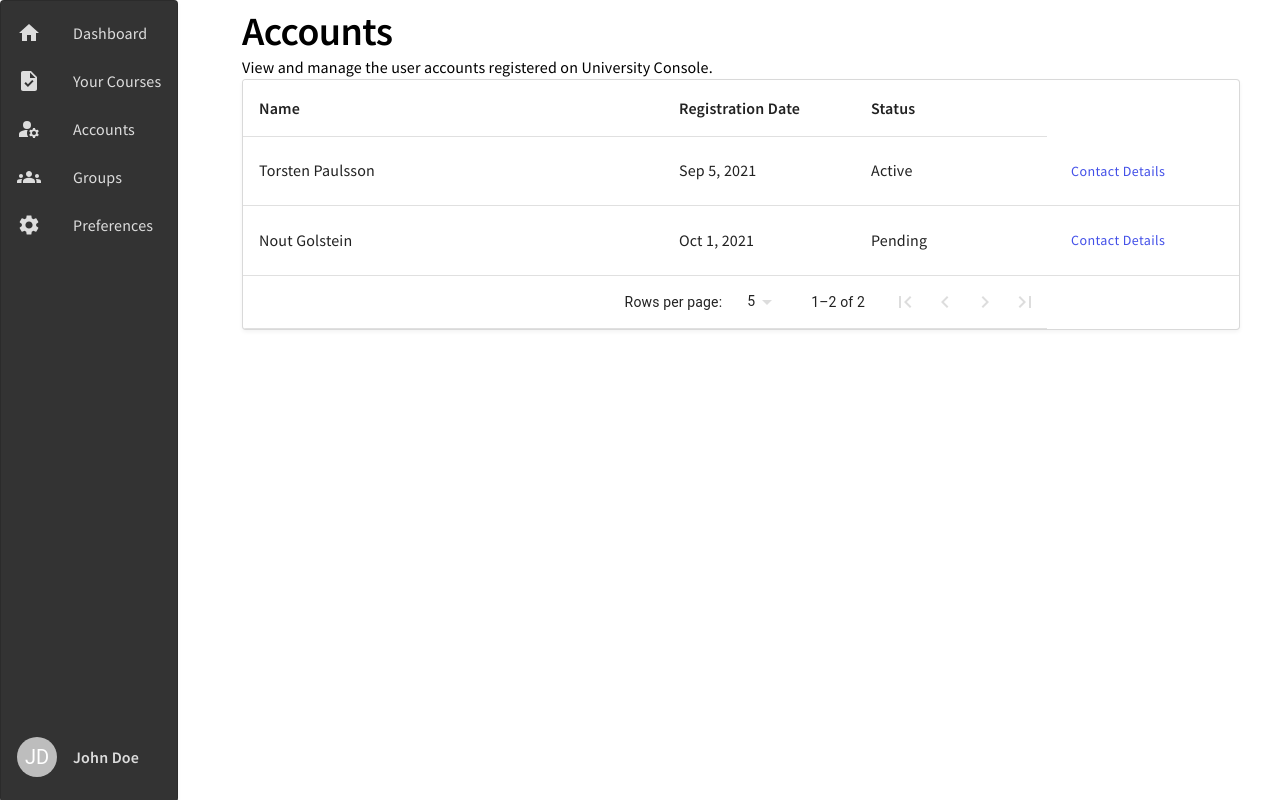
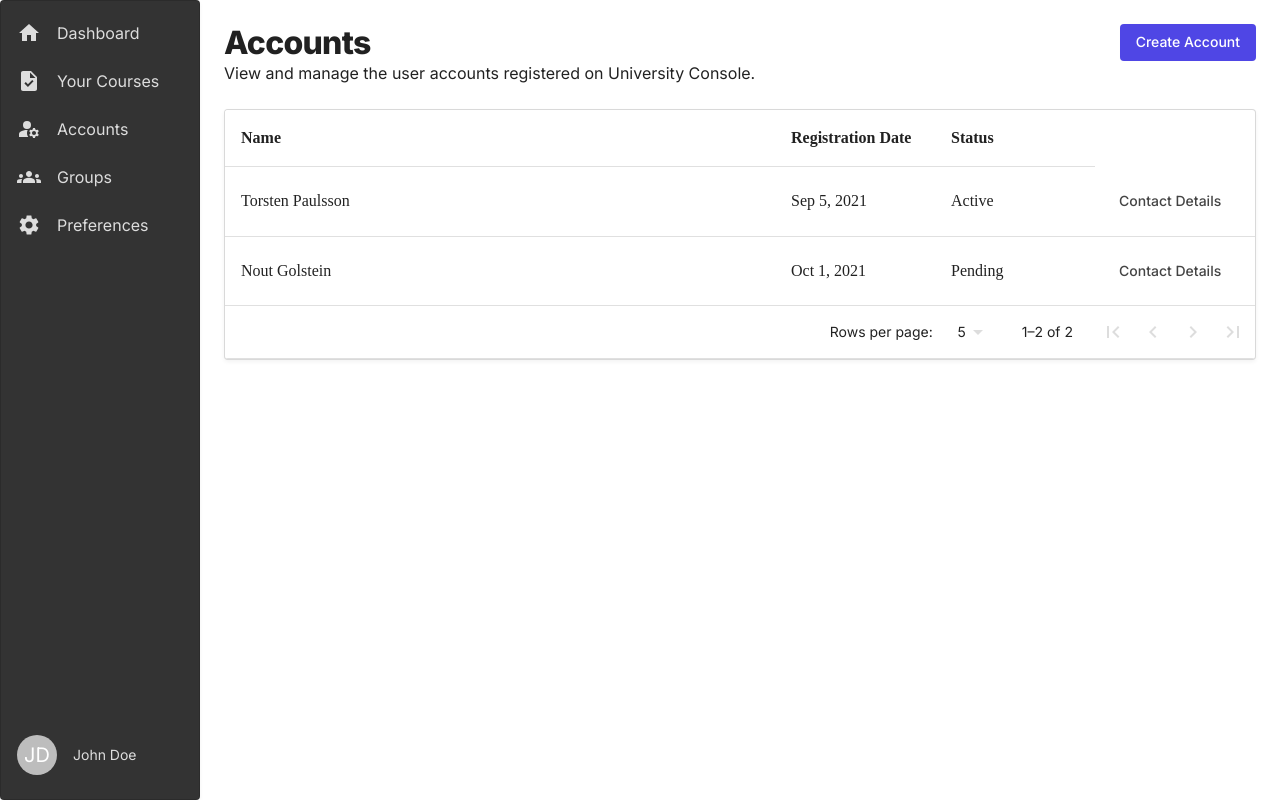
Before and after one commit to UniversityConsole/console, a React app: page /accounts in a window 1280 px wide. Built offline with nearby package versions, Linux system fonts and the light colour scheme; the HTML template or start-up script is replaced by a standard one.

Commit message:
Various improvements

```diff
--- /dev/null
+++ b/src/ConsoleHeader/index.tsx
@@ -0,0 +1,23 @@
+import * as React from "react";
+import {Typography} from "@mui/material";
+import * as styles from './styles.scss';
+
+export interface Props {
+  readonly title: React.ReactNode;
+  readonly children?: React.ReactNode;
+  readonly actions?: React.ReactNode;
+}
+
+export function ConsoleHeader(props: Props) {
+  return (
+    <div className={styles.root}>
+      <div>
+        <Typography variant="h1">{props.title}</Typography>
+        {props.children && <Typography variant="body1">{props.children}</Typography>}
+      </div>
+      {props.actions && <div className={styles.actions}>
+        {props.actions}
+      </div>}
+    </div>
+  );
+}
--- /dev/null
+++ b/src/ConsoleHeader/styles.scss
@@ -0,0 +1,9 @@
+.root {
+  display: flex;
+  margin-bottom: 24px;
+  justify-content: space-between;
+
+  .actions {
+    margin-left: auto;
+  }
+}
--- a/src/accounts.tsx
+++ b/src/accounts.tsx
@@ -1,19 +1,21 @@
-import {Container, Typography} from "@mui/material";
 import React from "react";
 import CustomPaginationActionsTable from "./paginatedTable";
+import {ConsoleHeader} from "./ConsoleHeader";
+import {Button} from "@mui/material";
 
 export default function Accounts() {
+  const consoleActions = (
+    <>
+      <Button variant="contained">Create Account</Button>
+    </>
+  );
+
   return (
     <>
-      <Container>
-        <Typography variant='h1'>
-          Accounts
-        </Typography>
-        <Typography variant='body1'>
-          View and manage the user accounts registered on University Console.
-        </Typography>
-        <CustomPaginationActionsTable/>
-      </Container>
+      <ConsoleHeader title="Accounts" actions={consoleActions}>
+        View and manage the user accounts registered on University Console.
+      </ConsoleHeader>
+      <CustomPaginationActionsTable/>
     </>
-  )
+  );
 }
--- a/src/drawer.tsx
+++ b/src/drawer.tsx
@@ -50,15 +50,12 @@ export const Drawer = () => {
   return (
     <MUIDrawer variant="permanent" anchor="left">
       <List>
-        {itemList.map((item, index) => {
-          const {text, icon, onClick} = item;
-          return (
-            <ListItem button key={text} onClick={onClick}>
-              {icon && <ListItemIcon>{icon}</ListItemIcon>}
-              <ListItemText primary={text}/>
-            </ListItem>
-          );
-        })}
+        {itemList.map(({text, icon, onClick}) => (
+          <ListItem button key={text} onClick={onClick} sx={{fontWeight: 500}}>
+            {icon && <ListItemIcon sx={{minWidth: 24, mr: '16px'}}>{icon}</ListItemIcon>}
+            <ListItemText primary={text}/>
+          </ListItem>
+        ))}
       </List>
       <List className={styles.footer}>
         <div>
--- a/src/fonts.scss
+++ b/src/fonts.scss
@@ -13,4 +13,5 @@ body {
     }
 }
 
-@import url('https://fonts.googleapis.com/css2?family=Source+Sans+Pro:wght@300;400;600;900&display=swap');
+@import url('https://fonts.googleapis.com/css2?family=Inter:wght@300;400;500;800&display=swap');
+@import url('https://fonts.googleapis.com/css2?family=Cormorant+Garamond:wght@300;700&display=swap');
--- a/src/index.tsx
+++ b/src/index.tsx
@@ -8,15 +8,26 @@ import Accounts from "./accounts";
 import Groups from "./groups";
 import Courses from "./courses";
 import Preferences from "./preferences";
-import {ThemeProvider} from "@mui/material";
+import {Box, CssBaseline, ThemeProvider} from "@mui/material";
 import {theme} from "./theme";
+import {DRAWER_WIDTH} from "./theme/drawer";
 
 function App() {
   return (
-    <div className={styles.container}>
+    <BrowserRouter>
       <ThemeProvider theme={theme}>
-        <BrowserRouter>
+        <CssBaseline/>
+        <Box sx={{display: 'flex'}}>
+          <Box
+            component="nav"
+            sx={{width: DRAWER_WIDTH, flexShrink: 0}}
+          >
             <Drawer/>
+          </Box>
+          <Box
+            component="main"
+            sx={{flexGrow: 1, p: 3, width: `calc(100% - ${DRAWER_WIDTH}px)`}}
+          >
             <Routes>
               <Route path="/" element={<Navigate to="/dashboard"/>}/>
               <Route path="/dashboard" element={<Dashboard/>}/>
@@ -25,9 +36,10 @@ function App() {
               <Route path="/groups" element={<Groups/>}/>
               <Route path="/preferences" element={<Preferences/>}/>
             </Routes>
+          </Box>
+        </Box>
+      </ThemeProvider>
     </BrowserRouter>
-      </ThemeProvider>
-    </div>
   );
 }
 
--- a/src/paginatedTable.tsx
+++ b/src/paginatedTable.tsx
@@ -151,7 +151,7 @@ export default function CustomPaginationActionsTable() {
           <TableRow>
             <TablePagination
               rowsPerPageOptions={[5, 10, 25, {label: 'All', value: -1}]}
-              colSpan={3}
+              colSpan={4}
               count={rows.length}
               rowsPerPage={rowsPerPage}
               page={page}
--- a/src/theme/button.ts
+++ b/src/theme/button.ts
@@ -8,23 +8,20 @@ export const buttonTheme: ThemeOptions = {
       },
       styleOverrides: {
         contained: {
-          background: '#4F46E5',
+          background: 'rgb(79,70,229)',
           '&:hover': {
-            background: '#7d78f1',
-            boxShadow: 'none',
+            background: 'rgb(67, 56, 202)',
+            boxShadow: '0 0 1px 0 rgba(0, 0, 0, 0.05)',
           },
           textTransform: 'none',
-          border: '1px solid #4F46E5',
-          fontFamily: 'Source Sans Pro',
-          boxShadow: 'none',
+          boxShadow: '0 0 1px 0 rgba(0, 0, 0, 0.05)',
         },
         text: {
-          color: '#4350E8',
+          color: '#444',
           '&:hover': {
             background: 'transparent',
           },
           textTransform: 'none',
-          fontFamily: 'Source Sans Pro',
         },
       },
     },
--- a/src/theme/drawer.ts
+++ b/src/theme/drawer.ts
@@ -1,13 +1,14 @@
 import {ThemeOptions} from "@mui/material";
+
+export const DRAWER_WIDTH = 200;
 
 export const drawerTheme: ThemeOptions = {
   components: {
     MuiDrawer: {
       styleOverrides: {
-        root: {
-          width: '200px',
-        },
         paperAnchorDockedLeft: {
+          boxSizing: 'border-box',
+          width: DRAWER_WIDTH,
           background: "#333333",
           color: "#DDDDDD",
           fontFamily: "Source Sans Pro",
--- a/src/theme/typography.ts
+++ b/src/theme/typography.ts
@@ -1,29 +1,26 @@
 import {ThemeOptions} from "@mui/material";
 
 export const typographyTheme: ThemeOptions = {
-  components: {
-    MuiTypography: {
-      styleOverrides: {
-        root: {
-          fontFamily: "Source Sans Pro",
-        },
+  typography: {
+    fontFamily: [
+      'Inter',
+      'Source Sans Pro',
+      'Roboto',
+      'Helvetica',
+      'sans-serif',
+    ].join(','),
     h1: {
-          fontSize: '2.5rem',
-          fontWeight: 600,
+      fontSize: '2rem',
+      fontWeight: 800,
+      letterSpacing: '-0.75px',
     },
     h2: {
-          fontSize: '2rem',
-          fontWeight: 600,
+      fontSize: '1.5rem',
+      fontWeight: 800,
     },
     body1: {
       fontSize: '1rem',
-          fontWeight: 500,
-        },
-        body2: {
-          fontSize: '1rem',
-          fontWeight: 600,
-        },
-      },
+      fontWeight: 400,
     },
   },
 };
```
Also changed, not shown: src/ConsoleHeader/styles.scss.d.ts (added, +8 -0 lines). Lines whose indentation alone changed are shown as unchanged.
